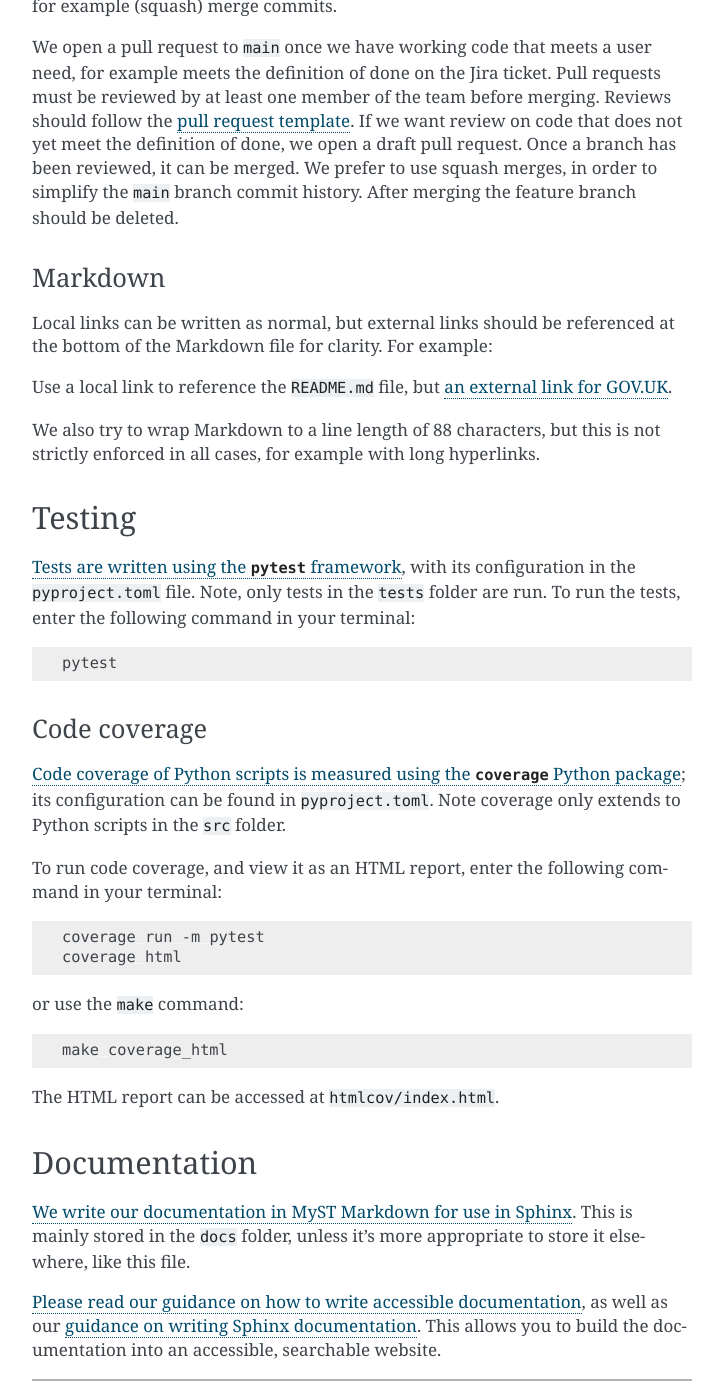
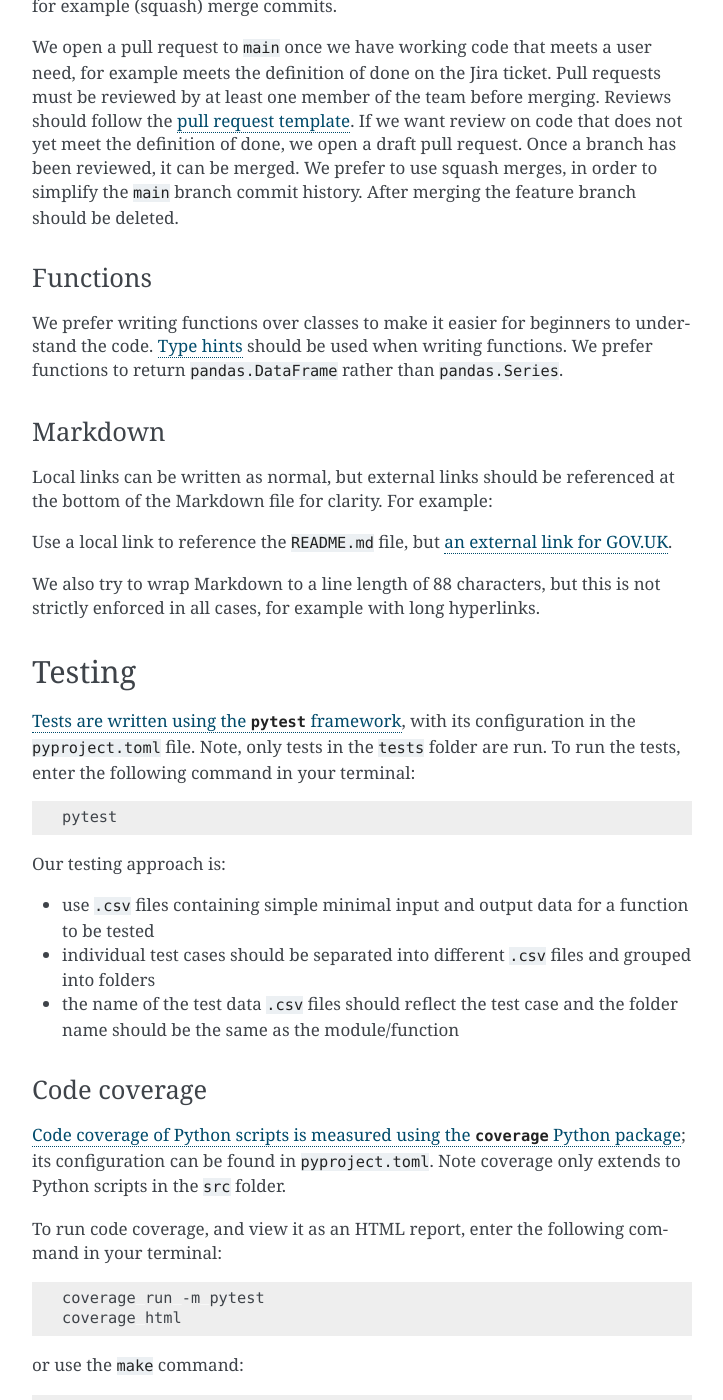
Before and after one commit to ONSdigital/monthly-business-survey-results, a Sphinx documentation site: the page built from docs/contributor_guide/CONTRIBUTING.md, in a window 1280 px wide and 1400 px high, scrolled down 1292 px. Shown: the whole window, without its empty margins (388-1111 px from the left). Built offline with Sphinx 7.4.7, drawn with Linux system fonts in a browser that asks for light colours; pages that are not in the unit, such as notebooks, are missing from menus.

Commit message:
added testing guide and function tips

````diff
--- a/docs/contributor_guide/CONTRIBUTING.md
+++ b/docs/contributor_guide/CONTRIBUTING.md
@@ -63,6 +63,10 @@ requests must be reviewed by at least one member of the team before merging.
 Reviews should follow the [pull request template](pr-template). If we want review on code that does not yet meet the definition of done, we open a draft
 pull request. Once a branch has been reviewed, it can be merged. We prefer to use squash merges, in order to simplify the `main` branch commit history. After merging the feature branch should be deleted.
 
+### Functions
+
+We prefer writing functions over classes to make it easier for beginners to understand the code. [Type hints](https://docs.python.org/3/library/typing.html) should be used when writing functions. We prefer functions to return `pandas.DataFrame` rather than `pandas.Series`.
+
 ### Markdown
 
 Local links can be written as normal, but external links should be referenced at the
@@ -83,6 +87,10 @@ tests, enter the following command in your terminal:
 ```shell
 pytest
 ```
+Our testing approach is:
+- use `.csv` files containing simple minimal input and output data for a function to be tested
+- individual test cases should be separated into different `.csv` files and grouped into folders
+- the name of the test data `.csv` files should reflect the test case and the folder name should be the same as the module/function
 
 ### Code coverage
 
````
